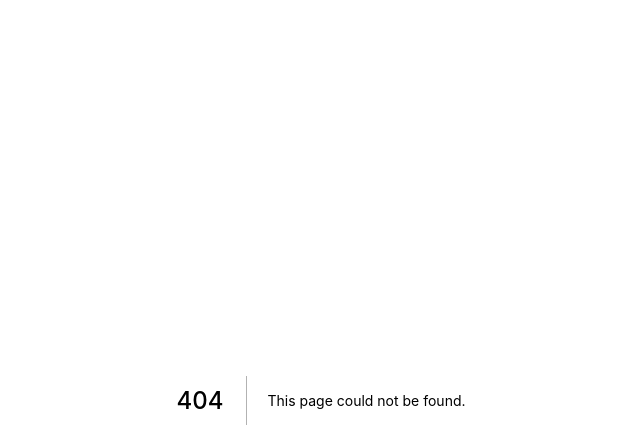
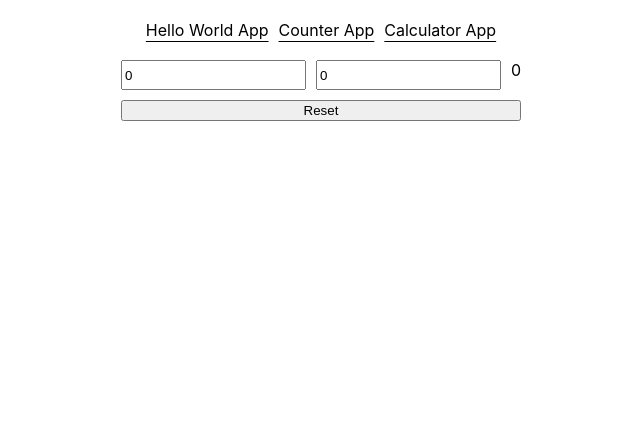
Before and after one commit to ArdenMendoza/SCIC-React-Dev-Worksheet, a Next.js app: page /Calculator in a window 1280 px wide. Before the commit this address had no page. Shown: the top 448 px of the page, without its empty margins (319-959 px from the left). Built offline with nearby package versions, Linux system fonts and the light colour scheme.

Commit message:
Hello World, Counter, Calculator Apps

```diff
--- /dev/null
+++ b/components/Layout.tsx
@@ -0,0 +1,24 @@
+import Link from "next/link";
+import React from "react";
+
+const Layout = (props: { children: any }) => {
+  const pages = [
+    { title: "Hello World App", url: "/" },
+    { title: "Counter App", url: "/Counter" },
+    { title: "Calculator App", url: "/Calculator" },
+  ];
+  return (
+    <div style={{ display: "flex", flexDirection: "column" }}>
+      <div className={"layoutLink"}>
+        {pages.map((m) => (
+          <Link href={m.url}>
+            <a>{m.title}</a>
+          </Link>
+        ))}
+      </div>
+      <div className={'appMain'}>{props.children}</div>
+    </div>
+  );
+};
+
+export default Layout;
--- /dev/null
+++ b/pages/Calculator.tsx
@@ -0,0 +1,67 @@
+import React from "react";
+
+const Calculator = () => {
+  const [inputs, setInputs] = React.useState({ firstInput: 0, secondInput: 0 });
+
+  const onChange = (input: "first" | "second") => (e: any) => {
+    const inputVal = e.currentTarget.value;
+    if (isNaN(inputVal)) {
+      console.log({ inputVal });
+      debugger;
+      return;
+    }
+    if (inputVal < 0) {
+      return;
+    }
+
+    switch (input) {
+      case "first":
+        setInputs({ ...inputs, firstInput: e.currentTarget.value });
+        break;
+      case "second":
+        setInputs({ ...inputs, secondInput: e.currentTarget.value });
+        break;
+    }
+  };
+
+  const styles = {
+    mainContainer: {
+      display: "flex",
+      flexDirection: "column",
+      rowGap: 10,
+    } as React.CSSProperties,
+    calcElements: {
+      display: "flex",
+      height: 30,
+      columnGap: 10,
+      justifyContent: "space-between",
+    } as React.CSSProperties,
+  };
+
+  return (
+    <div style={styles.mainContainer}>
+      <div style={styles.calcElements}>
+        <input
+          type={"number"}
+          value={inputs.firstInput}
+          onKeyDown={blockInvalidChar}
+          onChange={onChange("first")}
+        />
+        <input
+          type={"number"}
+          value={inputs.secondInput}
+          onKeyDown={blockInvalidChar}
+          onChange={onChange("second")}
+        />
+        <div>{Number(inputs.firstInput) + Number(inputs.secondInput)}</div>
+      </div>
+      <button onClick={() => setInputs({ firstInput: 0, secondInput: 0 })}>
+        {"Reset"}
+      </button>
+    </div>
+  );
+};
+const blockInvalidChar = (e: any) =>
+  ["e", "E", "+", "-"].includes(e.key) && e.preventDefault();
+
+export default Calculator;
--- a/pages/_app.tsx
+++ b/pages/_app.tsx
@@ -1,8 +1,13 @@
-import '../styles/globals.css'
-import type { AppProps } from 'next/app'
+import "../styles/globals.css";
+import type { AppProps } from "next/app";
+import Layout from "../components/layout";
 
 function MyApp({ Component, pageProps }: AppProps) {
-  return <Component {...pageProps} />
+  return (
+    <Layout>
+      <Component {...pageProps} />
+    </Layout>
+  );
 }
 
-export default MyApp
+export default MyApp;
--- a/styles/globals.css
+++ b/styles/globals.css
@@ -23,4 +23,26 @@ a {
     color: white;
     background: black;
   }
+  html,
+  body,
+  body > div:first-child,
+  div#__next,
+  div#__next > div {
+    height: 100%;
+  }
 }
+
+.layoutLink {
+  display: flex;
+  justify-content: center;
+  margin: 20px 0px 20px 0px;
+  text-decoration: underline;
+  text-underline-offset: 5px;
+  column-gap: 10px;
+}
+
+.appMain {
+  flex: 1;
+  display: flex;
+  justify-content: center;
+}
```
Also changed, not shown: pages/Counter.tsx (added, +40 -0 lines), pages/index.tsx (+12 -68 lines).
